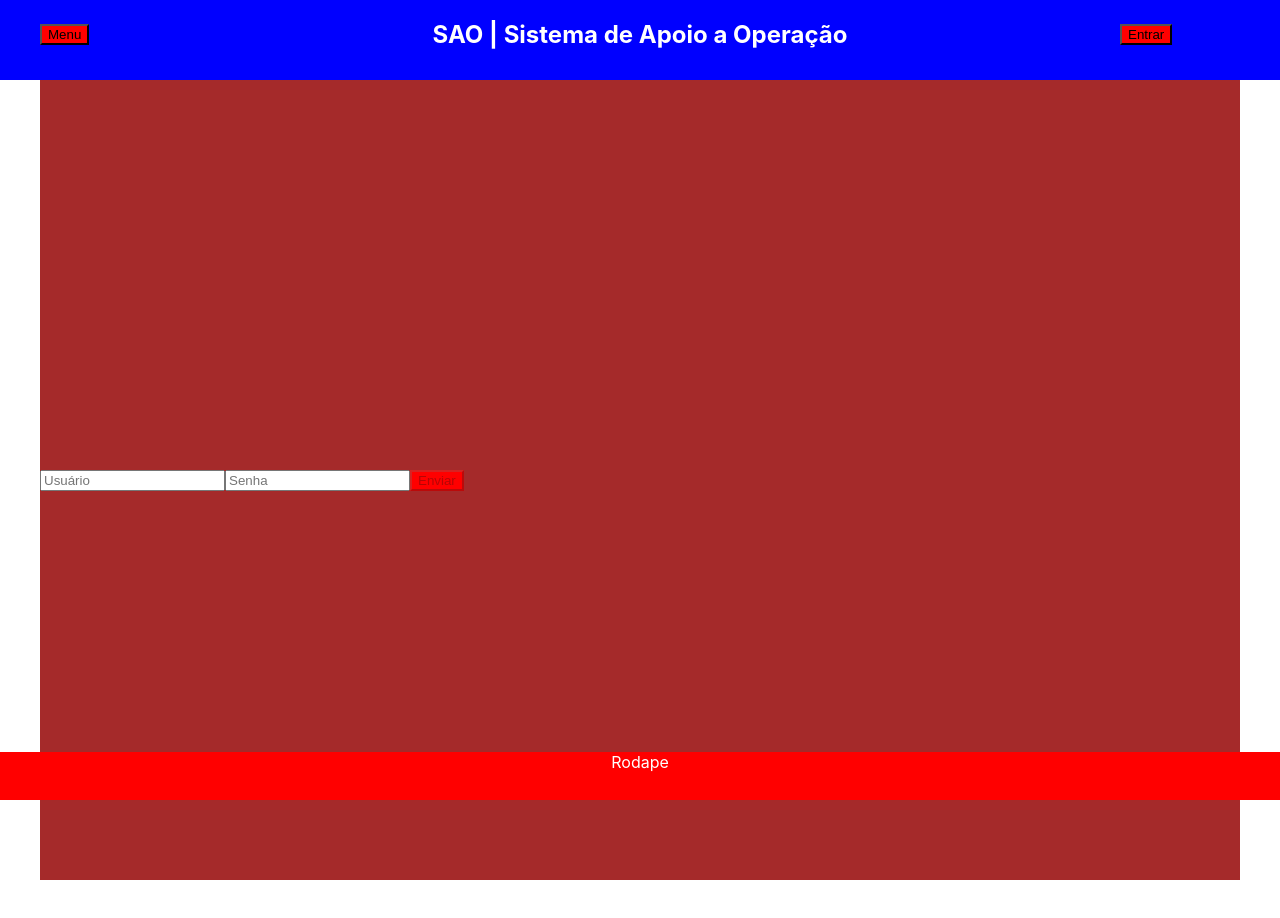
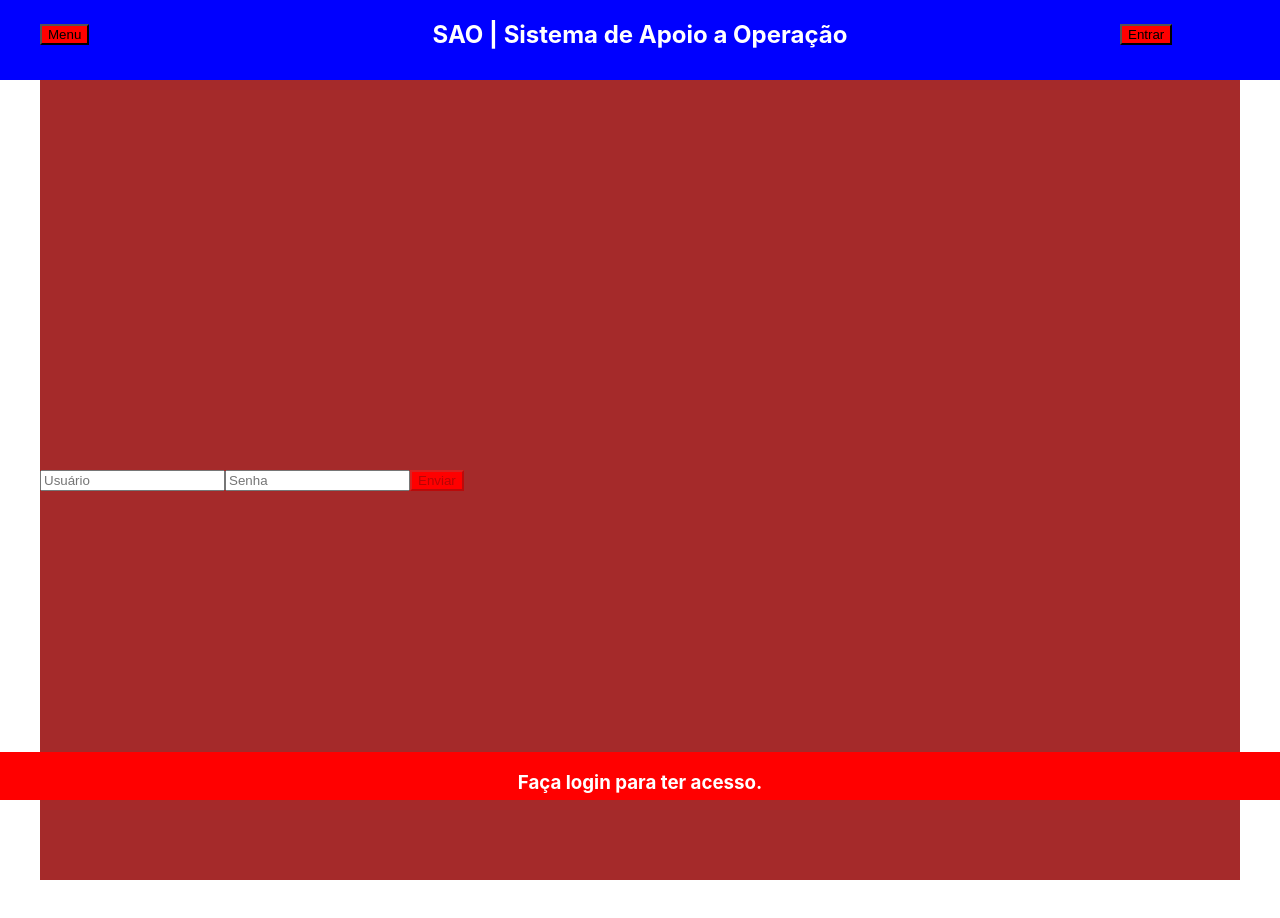
Before and after one commit to artphil/giope-app, a Next.js app: page / in a window 1280 px wide. Shown: the top 918 px of the page. Built offline with nearby package versions, Linux system fonts and the light colour scheme.

Commit message:
mostra usuario logado

```diff
--- a/src/padroes/Footer/index.tsx
+++ b/src/padroes/Footer/index.tsx
@@ -1,13 +1,18 @@
+import { useUsuarioLogado } from '../../estados/hooks/usuario';
 import estilos from './Footer.module.css'
 
+const msg = 'Faça login para ter acesso.'
+
 function Footer() {
+	const usuario = useUsuarioLogado();
+
 	return (
-		<div className={estilos.footer}>
-			<footer>
-				Rodape
-			</footer>
-		</div>
-	 );
+		<footer className={estilos.footer}>
+			<h3 title='Usuário Logado'>
+				{usuario ? `${usuario.nome}` : msg}
+			</h3>
+		</footer>
+	);
 }
 
 export default Footer;
```
Also changed, not shown: 1 other file (tests, documents, lock files or other folders).
